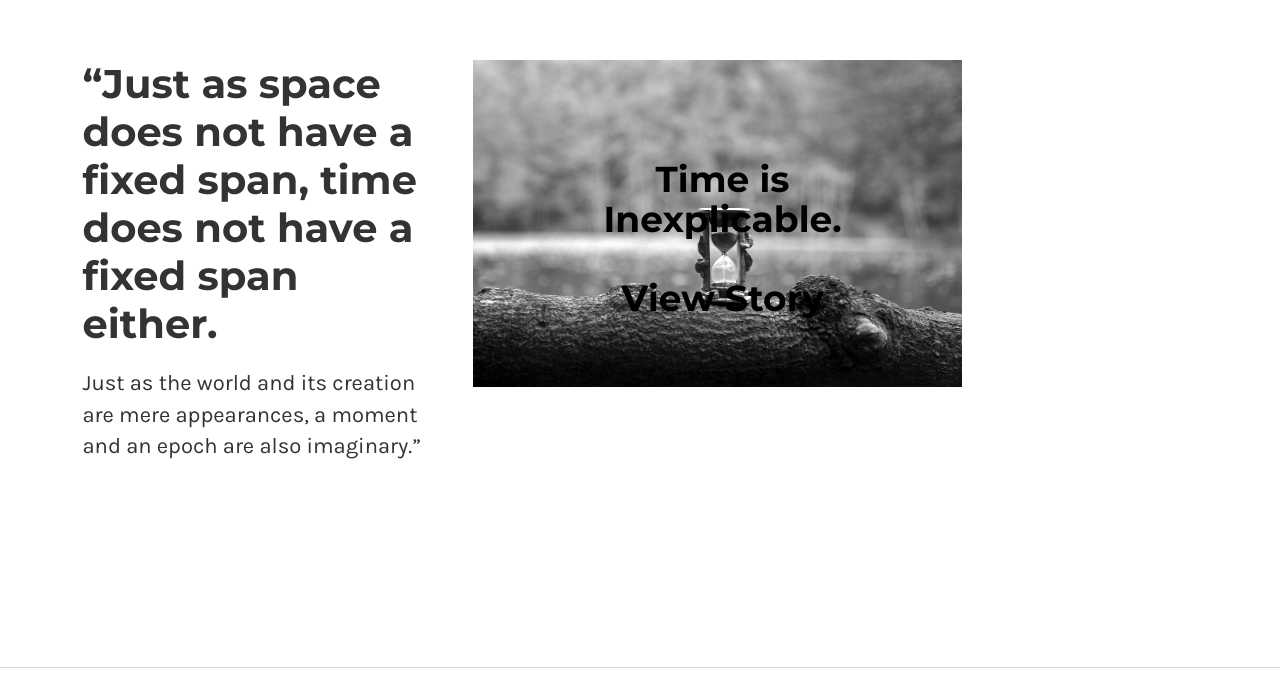
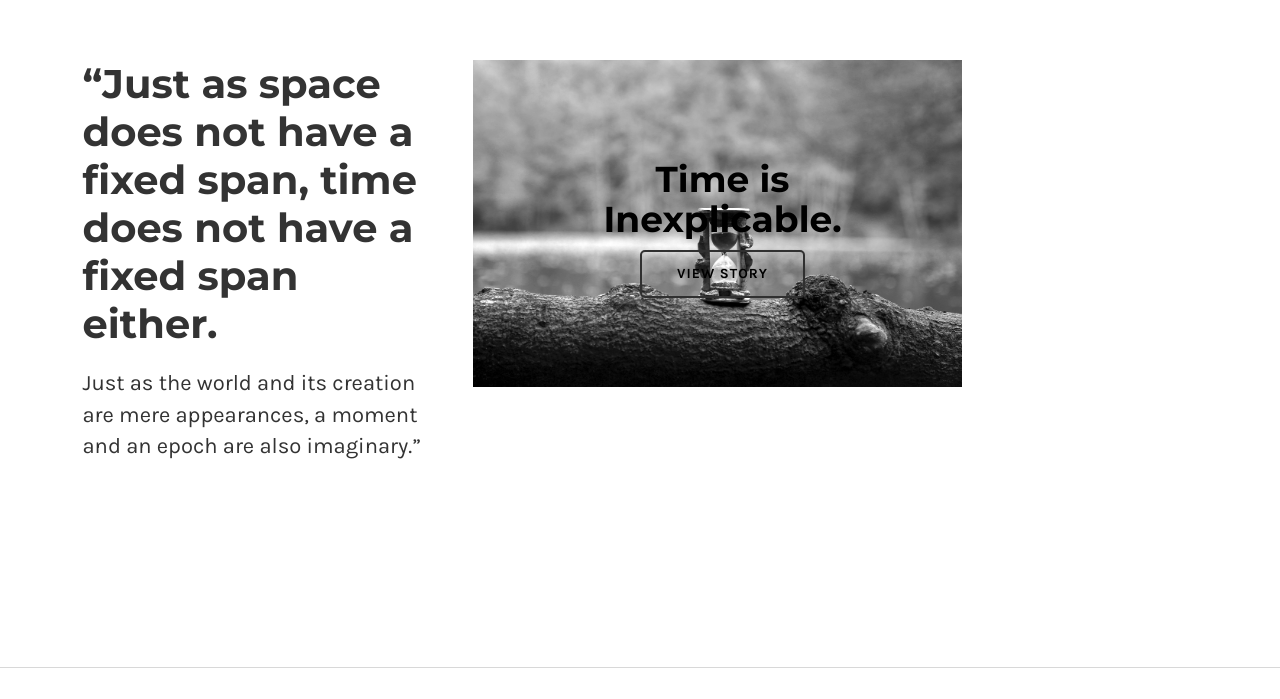
Before and after one commit to SyedShariquehusain/Nagamma, a plain HTML site: page about-agency.html in a window 1280 px wide. Shown: the part 1380-2079 px from the top of the page. Drawn offline with Linux system fonts and the light colour scheme.

Commit message:
aboutagency change

```diff
--- a/about-agency.html
+++ b/about-agency.html
@@ -163,16 +163,18 @@
             <div class="col-md-4 col-sm-6 col-lg-8">
               <a href="project-1.html" class="item">
                 <img src="assets/images/Time.jpg" class="img-responsive" alt="" />
-                <div style="position: absolute; height: 200px; width: 400px; margin-left: 50px; text-align: center; top: 60px; background-color: #ffffff02; padding: 20px;">
+                <div style="position: absolute; height: 200px; width: 400px; margin-left: 50px; text-align: center; top: 60px; background-color: #ffffff00; padding: 20px;">
+
                   <h1 style="color: black; font-weight:bold;">Time is<br>
-                    Inexplicable.<br><br>View Story
+                    Inexplicable.
                     </h1>
+                    <div class="btn btn-default" style="color: black; font-weight:bolder;">View Story</div>
                 </div>
                 <div  style="height: 150px; width: 250px; bottom: 10px; margin:0px auto; top: 90px;" >
                   <div class="content" >
 
 
-                    <!-- <div class="btn btn-default"></div> -->
+
                   </div> <!-- /.content -->
                 </div> <!-- /.overlay -->
               </a>
```
